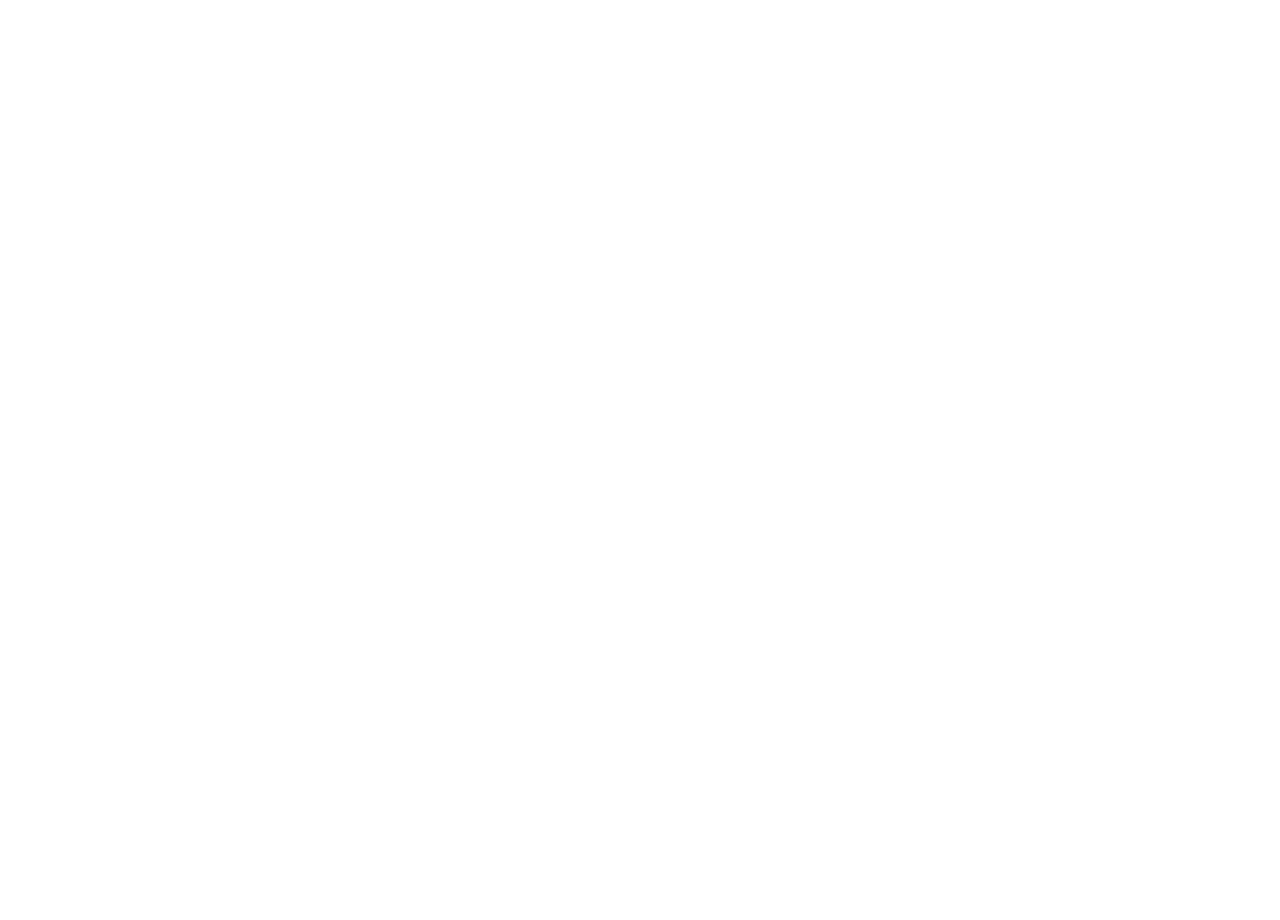
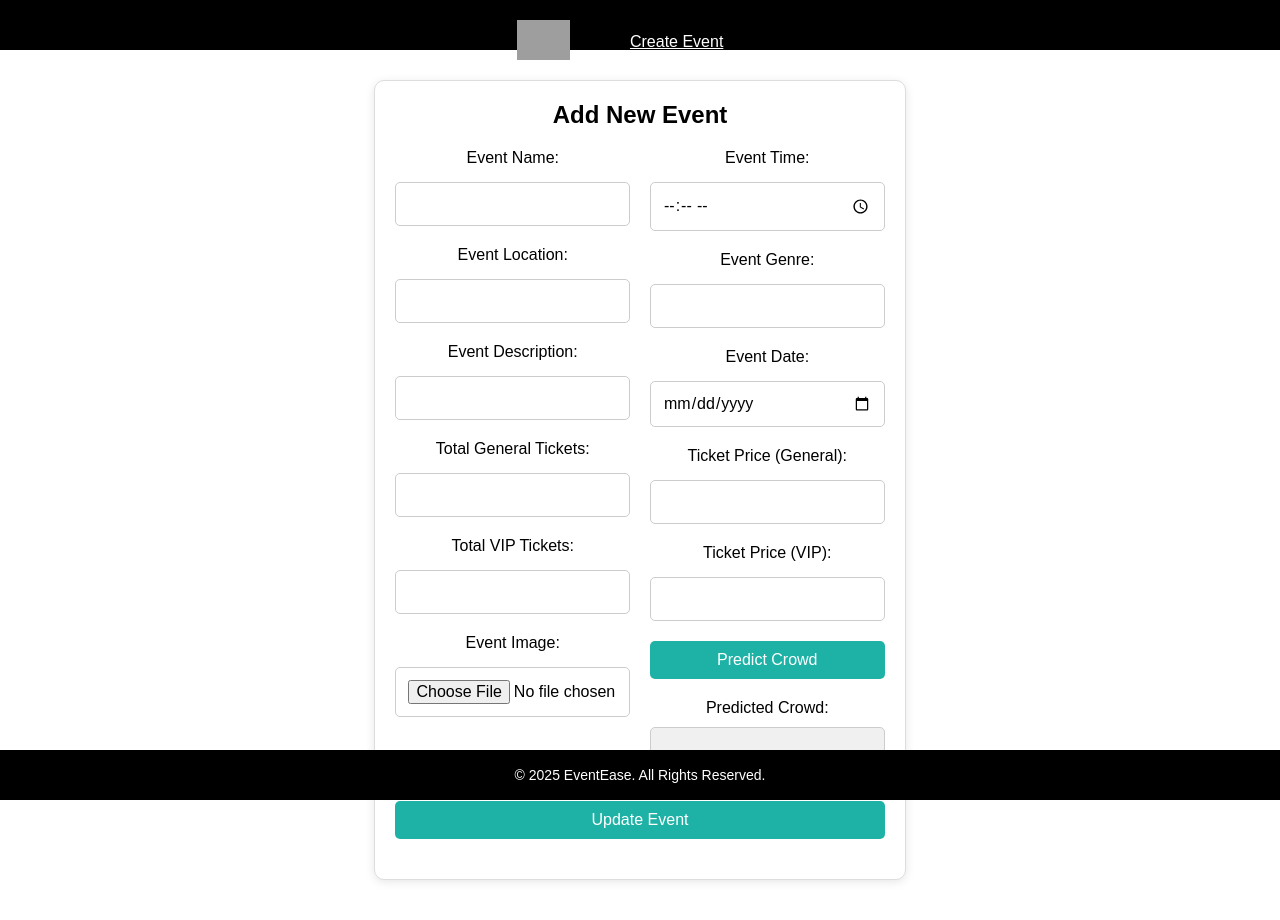
Before and after one commit to USC-EventEase/FrontEnd, a React (Create React App) app in the folder eventfe/: page /update_event/1 in a window 1280 px wide. Before the commit this address had no page. Shown: the top 920 px of the page. Before the commit the page ends 800 px from the top, so only its background shows below. Built offline with nearby package versions, Linux system fonts and the light colour scheme; no server answers; grey boxes are pictures that could not be loaded.

Commit message:
Completed integration of add events

```diff
--- a/eventfe/src/Admin/create_event.js
+++ b/eventfe/src/Admin/create_event.js
@@ -1,7 +1,13 @@
-import React, { useState } from 'react';
+import React, { useState, useEffect } from 'react';
 import './create_event.css';
+import { useParams } from 'react-router-dom';
+import Cookies from 'js-cookie';
+
 
 const CreateEvent = () => {
+  const API_BASE_URL = 'http://localhost:3001';
+  const { id } = useParams();
+  const isUpdateMode = !!id; // true if we have an id
   const [eventName, setEventName] = useState('');
   const [eventLocation, setEventLocation] = useState('');
   const [vipTickets, setVipTickets] = useState('');
@@ -15,6 +21,8 @@ const CreateEvent = () => {
   const [eventGenre, setEventGenre] = useState('');
   const [eventImage, setEventImage] = useState(null);
   const [showPopup, setShowPopup] = useState(false);
+  const [eventImageURL, setEventImageURL] = useState("");
+  const [updateData, setUpdateData] = useState(null);
 
   const handlePredictCrowd = () => {
  // Here, you can call an API to fetch predicted crowd from the backend
@@ -39,9 +47,131 @@ const CreateEvent = () => {
           console.error('Error predicting crowd:', error);
         });
   };
+  useEffect(() => {
+    if (isUpdateMode) {
+      // Adjust the endpoint as needed; this assumes a GET endpoint to retrieve single event data
+      fetch(`${API_BASE_URL}/api/admin/event/${id}`, {
+        method: 'GET',
+        headers: {
+          'Authorization': `Bearer ${Cookies.get("token")}`,
+          'Content-Type': 'application/json',
+        },
+      })
+        .then(response => response.json())
+        .then(data => {
+          // Update state with data coming from API:
+          setEventName(data.event_name || '');
+          setEventLocation(data.event_location || '');
+          // If the API returns the ticket data formatted as "tickets": { "VIP": {...}, "Regular": {...} }
+          setVipTickets(data.tickets?.VIP?.total_tickets || '');
+          setGeneralTickets(data.tickets?.Regular?.total_tickets || '');
+          setVipPrice(data.tickets?.VIP?.original_price || '');
+          setGeneralPrice(data.tickets?.Regular?.original_price || '');
+          setEventDescription(data.event_description || '');
+          setEventDate(data.event_date || '');
+          setEventTime(data.event_time || '');
+          setEventGenre(data.event_genre || '');
+          setEventImageURL(data.event_image || '');
+          setUpdateData(data);
+        })
+        .catch(error => {
+          console.error("Error loading event data:", error);
+        });
+    }
+  }, [id, isUpdateMode]);
 
-  const handleCreateEvent = () => {
+
+  const resetForm = () => {
+    setEventName('');
+    setEventLocation('');
+    setVipTickets('');
+    setGeneralTickets('');
+    setVipPrice('');
+    setGeneralPrice('');
+    setPredictedCrowd('');
+    setEventDescription('');
+    setEventDate('');
+    setEventTime('');
+    setEventGenre('');
+    setEventImage(null);
+    setEventImageURL('');
+  };
+
+  const uploadImage = () => {
+    const formData = new FormData();
+
+    formData.append("file", eventImage);
+    formData.append("upload_preset", "event_ease");
+    console.log(formData);
+    fetch(
+      "https://api.cloudinary.com/v1_1/dz3my06vk/image/upload",
+      {
+        method: "POST",
+        body: formData,
+      }
+    )
+      .then((response) => response.json())
+      .then((data) => {
+        console.log(data);     // This will log the actual JSON response
+        setEventImageURL(data.secure_url);
+      });
+
+  };
+
+
+  const handleCreateEvent = async () => {
+
     // Add functionality to create an event here (send data to the server or store)
+    if(isUpdateMode){
+      console.log('Event Updated:', {
+        eventName,
+        eventLocation,
+        vipTickets,
+        generalTickets,
+        vipPrice,
+        generalPrice,
+        eventDescription,
+        eventDate,
+        eventTime,
+        eventGenre,
+        eventImage,
+      });
+      uploadImage();
+      const response = await fetch(`${API_BASE_URL}/api/admin/event/${id}`, {
+        method: "PUT",
+        headers: {
+          'Authorization': `Bearer ${Cookies.get("token")}`,
+          'Content-Type': 'application/json',
+        },
+        body: JSON.stringify({
+          "event_name":eventName,
+          "event_description":eventDescription,
+          "event_date":eventDate,
+          "event_time":eventTime,
+          "event_genre":eventGenre,
+          "event_image":eventImageURL,
+          "event_location":eventLocation,
+          "tickets":{
+            "VIP":{
+              "total_tickets": vipTickets,
+              "original_price": vipPrice,
+              "current_price": updateData.tickets?.VIP?.current_price,
+              "available_tickets": vipTickets > updateData.tickets?.VIP?.available_tickets ? updateData.tickets?.VIP?.available_tickets + (vipTickets - updateData.tickets?.VIP?.total_tickets) :vipTickets
+            },
+            "Regular":{
+              "total_tickets": generalTickets,
+              "original_price": generalPrice,
+              "current_price": updateData.tickets?.Regular?.current_price,
+              "available_tickets": generalTickets > updateData.tickets?.Regular?.available_tickets ? updateData.tickets?.Regular?.available_tickets  + (generalTickets - updateData.tickets?.Regular?.total_tickets) : generalTickets
+            }
+          }
+        }),
+    })
+    .then(response => response.json())
+    .then(data => console.log(data))
+    .catch(err => console.error(err));
+    }
+    else{
       console.log('Event Created:', {
         eventName,
         eventLocation,
@@ -55,12 +185,48 @@ const CreateEvent = () => {
         eventGenre,
         eventImage,
       });
+      uploadImage();
+      const response = await fetch(`${API_BASE_URL}/api/admin/event`, {
+        method: "POST",
+        headers: {
+          'Authorization': `Bearer ${Cookies.get("token")}`,
+          'Content-Type': 'application/json',
+        },
+        body: JSON.stringify({
+          "event_name":eventName,
+          "event_description":eventDescription,
+          "event_date":eventDate,
+          "event_time":eventTime,
+          "event_genre":eventGenre,
+          "event_image":eventImageURL,
+          "event_location":eventLocation,
+          "tickets":{
+            "VIP":{
+              "total_tickets": vipTickets,
+              "original_price": vipPrice,
+              "current_price": vipPrice,
+              "available_tickets": vipTickets
+            },
+            "Regular":{
+              "total_tickets": generalTickets,
+              "original_price": generalPrice,
+              "current_price": generalPrice,
+              "available_tickets": generalTickets
+            }
+          }
+        }),
+    })
+    .then(response => response.json())
+    .then(data => console.log(data))
+    .catch(err => console.error(err));
+    }
      // Show success popup
      setShowPopup(true);
 
      // Hide popup after 3 seconds
      setTimeout(() => {
        setShowPopup(false);
+       resetForm();
      }, 3000); // 3 seconds delay for the popup
   };
 
@@ -145,12 +311,19 @@ const CreateEvent = () => {
         </div>
 
         {/* Create Event button */}
-        <div className="field">
+        {isUpdateMode? <div className="field">
+          <button className="create-button" onClick={handleCreateEvent}>Update Event</button>
+        </div>: <div className="field">
           <button className="create-button" onClick={handleCreateEvent}>Create Event</button>
-        </div>
+        </div>}
+
+
       </section>
        {/* Success Popup */}
        {showPopup && (
+        isUpdateMode?<div className="popup">
+        <p>Event updated successfully!</p>
+      </div> :
         <div className="popup">
           <p>Event created successfully!</p>
         </div>
--- a/eventfe/src/App.js
+++ b/eventfe/src/App.js
@@ -31,6 +31,7 @@ function App() {
                   <Route path='/event/:id' element={<><Navbar /><EventPage setTickets={setTickets} /><Footer/></>} />
                   <Route path='/myTickets' element={<><Navbar /><MyTickets tickets={tickets} /><Footer/></>} />
                   <Route path='/create_event' element={<><Admin_Navbar /><Create_Event /> <Footer/></>} />
+                  <Route path='/update_event/:id' element={<><Admin_Navbar /><Create_Event /> <Footer/></>} />
               </Routes>
       </Router>
       </FormProviderSignup>
```
Also changed, not shown: 1 other file (tests, documents, lock files or other folders). Lines whose indentation alone changed are shown as unchanged.
